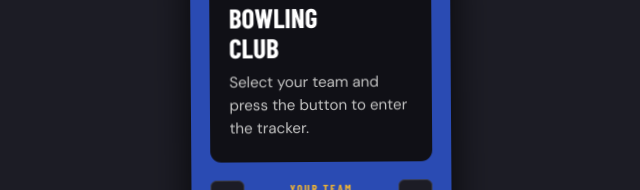
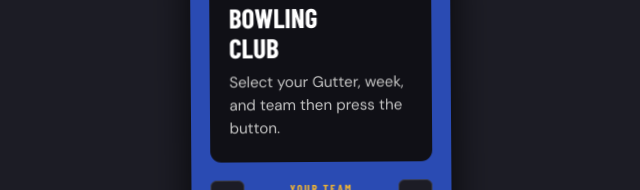
Before and after one commit to GG-Haaland/bowling-tracker, a React (Vite) app: page / in a window 1280 px wide. Shown: the part 291-481 px from the top of the page, without its empty margins (319-959 px from the left). Built offline with nearby package versions, Linux system fonts and the light colour scheme; no server answers; a web font is replaced by a local one.

Commit message:
Update IntroScreen.tsx

```diff
--- a/src/components/IntroScreen.tsx
+++ b/src/components/IntroScreen.tsx
@@ -32,7 +32,7 @@ export default function IntroScreen({
         </div>
         <div className="intro-screen-box">
           <h2>A<br />BOWLING<br />CLUB</h2>
-          <p>{loading ? 'Loading data...' : 'Select your team and press the button to enter the tracker.'}</p>
+          <p>{loading ? 'Loading data...' : 'Select your Gutter, week, and team then press the button.'}</p>
         </div>
 
         {/* Team selector */}
```
